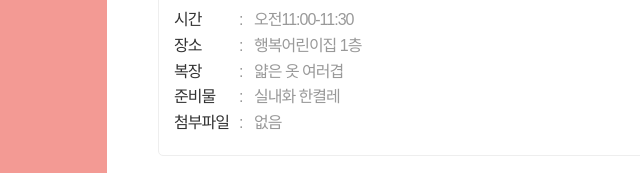
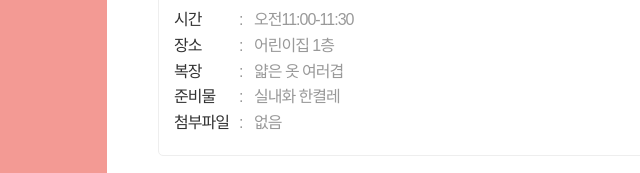
Before and after one commit to nayou97/kinder, a plain HTML site: page community/schedule_view.html in a window 1280 px wide. Shown: the part 965-1138 px from the top of the page, 33-673 px from the left. Drawn offline with Linux system fonts and the light colour scheme; a web font is replaced by a local one.

Commit message:
Update schedule_view.html

```diff
--- a/community/schedule_view.html
+++ b/community/schedule_view.html
@@ -209,7 +209,7 @@
 				<p>12월 1일은 입학식이 있습니다.<br>시간 잘 지켜서 오시기 바랍니다.</p>
 				<ul>
 					<li><span>시간</span>오전11:00-11:30</li>
-					<li><span>장소</span>행복어린이집 1층</li>
+					<li><span>장소</span>어린이집 1층</li>
 					<li><span>복장</span>얇은 옷 여러겹</li>
 					<li><span>준비물</span>실내화 한켤레</li>
 					<li><span>첨부파일</span>없음</li>
```
